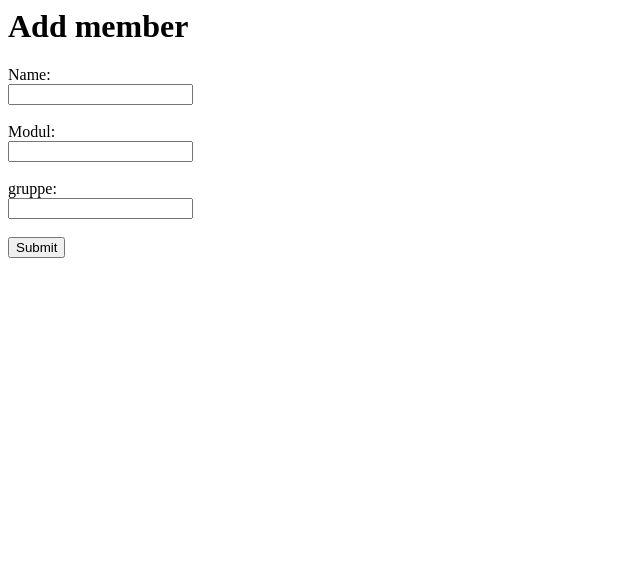
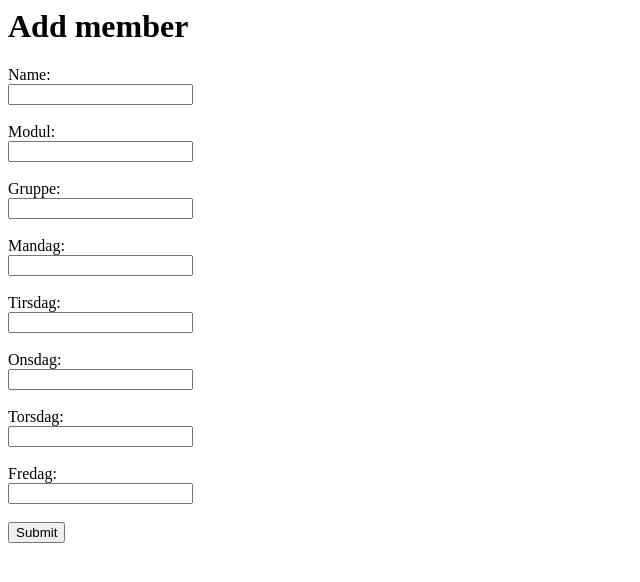
Before and after one commit to LoneHilke/sfo_gr, a Django app: page /members/add/ in a window 1280 px wide. Shown: the top 582 px of the page, without its empty margins (0-640 px from the left). Run offline with Django 4.2, Linux system fonts and the light colour scheme.

Commit message:
ugedage
nu med ugedage (hvis det vil virke

Co-Authored-By: Qvisty <18654175+qvisty@users.noreply.github.com>

```diff
--- a/myworld/members/models.py
+++ b/myworld/members/models.py
@@ -6,6 +6,12 @@ class Members(models.Model):
     gruppe = models.TextField(blank=True)
     name = models.CharField(max_length=255)
     modul = models.CharField(max_length=255)
+    mandag = models.CharField(blank=True, max_length=255)
+    tirsdag = models.CharField(blank=True, max_length=255)
+    onsdag = models.CharField(blank=True, max_length=255)
+    torsdag = models.CharField(blank=True, max_length=255)
+    fredag = models.CharField(blank=True, max_length=255)
+
 
 #class Gruppe(models.Model):
     #name = models.CharField(max_length=255)
--- a/myworld/members/templates/add.html
+++ b/myworld/members/templates/add.html
@@ -8,8 +8,23 @@ Name:<br>
 Modul:<br>
 <input name="modul">
 <br><br>
-gruppe:<br>
+Gruppe:<br>
 <input name="gruppe">
+<br><br>
+Mandag:<br>
+<input name="mandag">
+<br><br>
+Tirsdag:<br>
+<input name="tirsdag">
+<br><br>
+Onsdag:<br>
+<input name="onsdag">
+<br><br>
+Torsdag:<br>
+<input name="torsdag">
+<br><br>
+Fredag:<br>
+<input name="fredag">
 <br><br>
 <input type="submit" value="Submit">
 </form>
```
Also changed, not shown: myworld/members/templates/index.html (+6 -1 lines), myworld/members/templates/update.html (+16 -1 lines), myworld/db.sqlite3, myworld/members/migrations/0006_members_fredag_members_mandag_members_onsdag_and_more.py (added).
